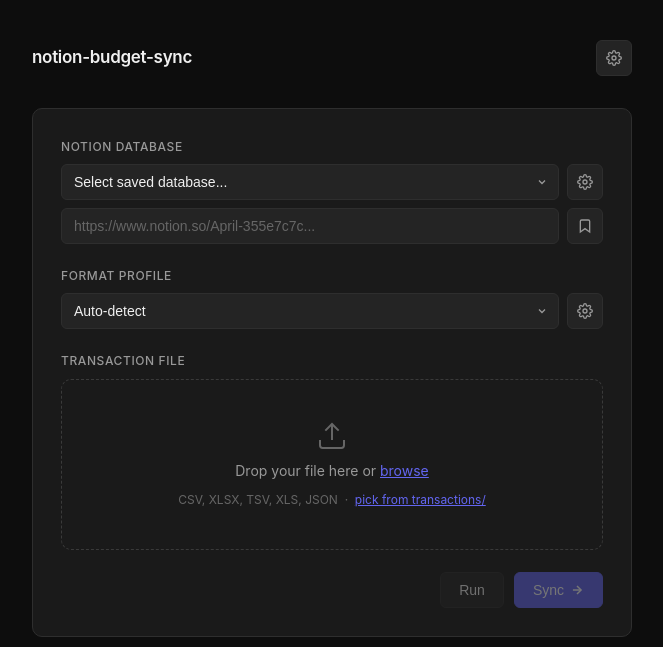
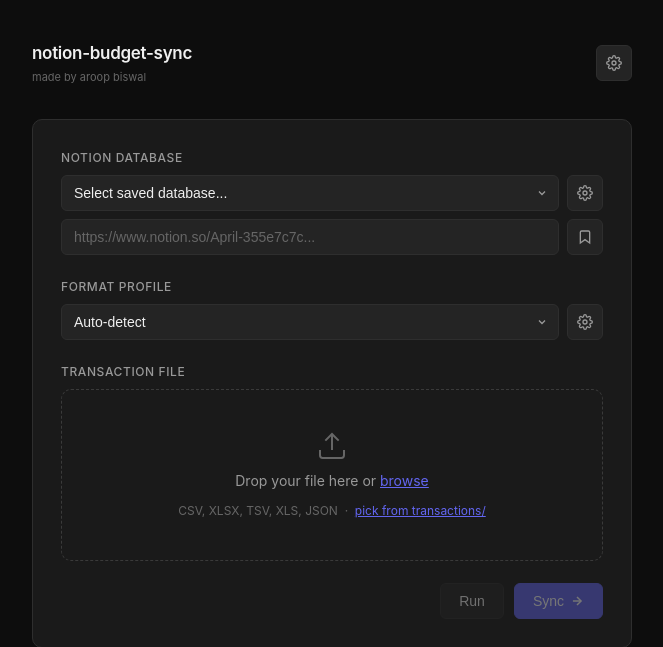
Before and after one commit to AroopBiswal/notion-budget-sync, a Flask app: page / in a window 1280 px wide. Shown: the top 647 px of the page, without its empty margins (308-971 px from the left). Run offline with Flask 3, Linux system fonts and the light colour scheme; data that the repository does not hold is empty; parts of the project's set-up code (start-up, migrations or seed data) failed here and were passed over.

Commit message:
add made by aroop biswal credit to header
Co-Authored-By: Claude Sonnet 4.6 <noreply@anthropic.com>

```diff
--- a/static/style.css
+++ b/static/style.css
@@ -49,11 +49,32 @@ body {
   margin-bottom: 32px;
 }
 
+.header-left {
+  display: flex;
+  flex-direction: column;
+  gap: 2px;
+}
+
 .logo {
   font-size: 17px;
   font-weight: 600;
   color: var(--text);
   letter-spacing: -0.3px;
+}
+
+.made-by {
+  font-size: 11px;
+  color: var(--text-3);
+}
+
+.made-by-link {
+  color: var(--text-3);
+  text-decoration: none;
+}
+
+.made-by-link:hover {
+  color: var(--accent);
+  text-decoration: underline;
 }
 
 /* ── Card ──────────────────────────────────────────────────────────────────── */
--- a/templates/index.html
+++ b/templates/index.html
@@ -9,7 +9,10 @@
 <body>
   <div class="app">
     <header class="header">
-      <span class="logo">notion-budget-sync</span>
+      <div class="header-left">
+        <span class="logo">notion-budget-sync</span>
+        <span class="made-by">made by <a href="https://github.com/aroopbiswal" target="_blank" rel="noopener" class="made-by-link">aroop biswal</a></span>
+      </div>
       <button class="icon-btn" id="settings-btn" title="API keys & settings">
         <svg width="16" height="16" viewBox="0 0 24 24" fill="none" stroke="currentColor" stroke-width="2">
           <circle cx="12" cy="12" r="3"/><path d="M19.4 15a1.65 1.65 0 0 0 .33 1.82l.06.06a2 2 0 0 1-2.83 2.83l-.06-.06a1.65 1.65 0 0 0-1.82-.33 1.65 1.65 0 0 0-1 1.51V21a2 2 0 0 1-4 0v-.09A1.65 1.65 0 0 0 9 19.4a1.65 1.65 0 0 0-1.82.33l-.06.06a2 2 0 0 1-2.83-2.83l.06-.06A1.65 1.65 0 0 0 4.68 15a1.65 1.65 0 0 0-1.51-1H3a2 2 0 0 1 0-4h.09A1.65 1.65 0 0 0 4.6 9a1.65 1.65 0 0 0-.33-1.82l-.06-.06a2 2 0 0 1 2.83-2.83l.06.06A1.65 1.65 0 0 0 9 4.68a1.65 1.65 0 0 0 1-1.51V3a2 2 0 0 1 4 0v.09a1.65 1.65 0 0 0 1 1.51 1.65 1.65 0 0 0 1.82-.33l.06-.06a2 2 0 0 1 2.83 2.83l-.06.06A1.65 1.65 0 0 0 19.4 9a1.65 1.65 0 0 0 1.51 1H21a2 2 0 0 1 0 4h-.09a1.65 1.65 0 0 0-1.51 1z"/>
```
